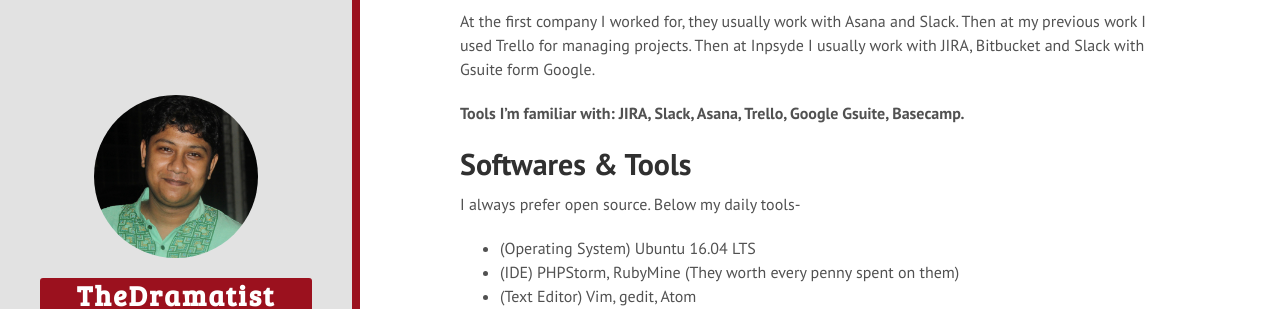
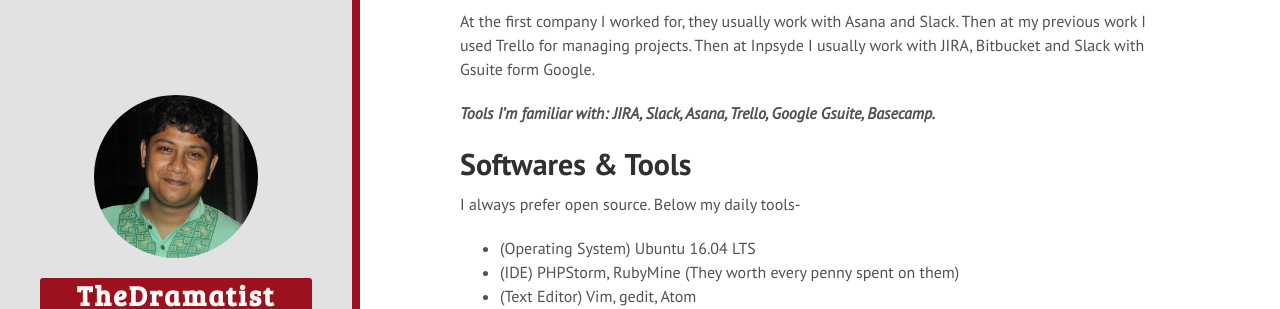
Before and after one commit to khanrn/codemascot.github.io, a Jekyll site: the page built from index.html, in a window 1280 px wide and 900 px high, scrolled down 559 px. Shown: the part 244-553 px from the top of the window. Built offline with Jekyll 4.4.1, drawn with Linux system fonts in a browser that asks for light colours; nearby versions of some CDN libraries; Markdown is read by kramdown in place of the engine named in the settings.

Commit message:
Little Fix

```diff
--- a/index.html
+++ b/index.html
@@ -33,7 +33,7 @@
 
 	<h1 class="about-me page-title">Project Management Tools</h1>
 	<p>At the first company I worked for, they usually work with Asana and Slack. Then at my previous work I used Trello for managing projects. Then at Inpsyde I usually work with JIRA, Bitbucket and Slack with Gsuite form Google.</p>
-	<p><b>Tools I’m familiar with: JIRA, Slack, Asana, Trello, Google Gsuite, Basecamp.</b></p>
+	<p><i><b>Tools I’m familiar with: JIRA, Slack, Asana, Trello, Google Gsuite, Basecamp.</b></i></p>
 
 	<h1 class="about-me page-title">Softwares & Tools</h1>
 	<p>I always prefer open source. Below my daily tools-</p>
```
